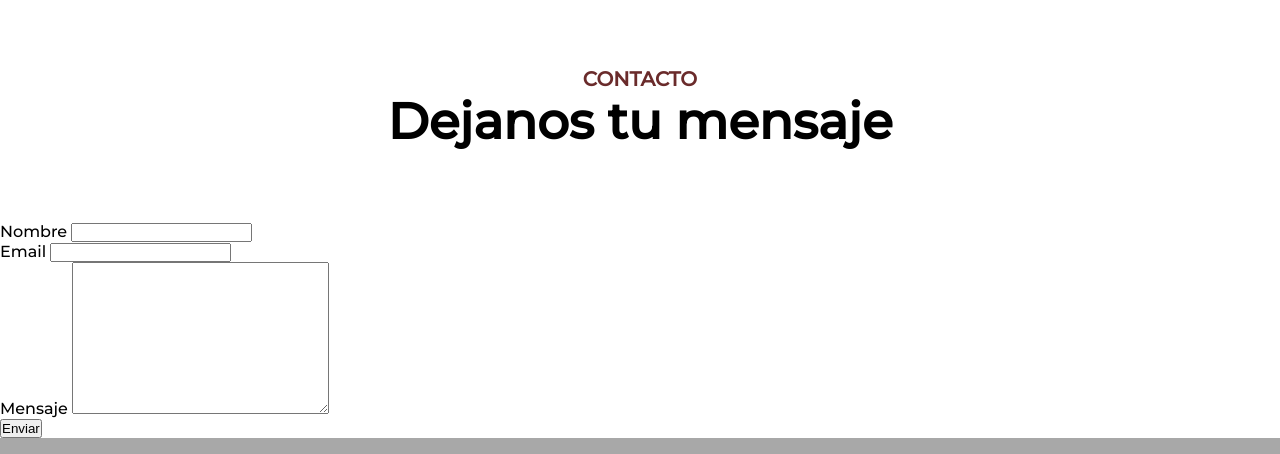
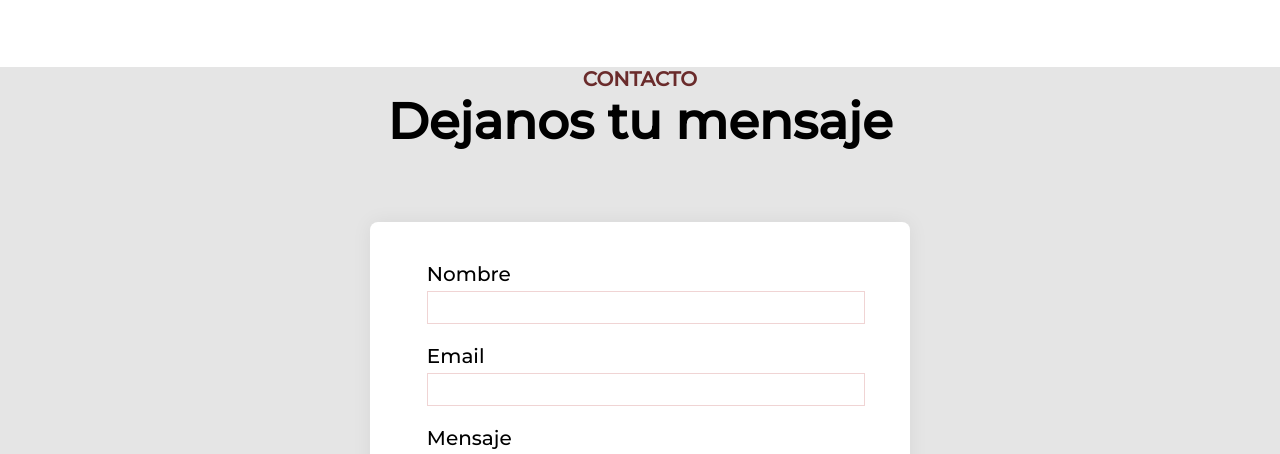
Before and after one commit to JMGarofalo/Red-Beard, a plain HTML site: page index.html in a window 1280 px wide. Shown: the part 2671-3125 px from the top of the page. Drawn offline with Linux system fonts and the light colour scheme.

Commit message:
Update style.css

```diff
--- a/style.css
+++ b/style.css
@@ -1,3 +1,4 @@
+
 @import url('https://fonts.googleapis.com/css2?family=Montserrat:wght@500&family=Playfair+Display+SC:wght@700&display=swap');
 
 * {
@@ -8,6 +9,11 @@
 body {
     font-family: 'Montserrat', sans-serif;
 }
+
+
+
+
+/* HOME */
 
 #home {
     background: linear-gradient(rgba(0,0,0,0.6),#321414), url(img/home.jpg);
@@ -119,7 +125,12 @@ nav ul li a{
     margin-top: 15px;
 }
 
-#nosotros {  /*feature*/
+
+
+
+/* NOSOTROS */
+
+#nosotros {
     width: 100%;
     padding: 70px 0;
 }
@@ -197,6 +208,8 @@ nav ul li a{
 
 
 
+/* SERVICIOS */
+
 #servicios {
     width: 100%;
     padding: 70px 0;
@@ -268,9 +281,90 @@ hr {
     opacity: 1;
 }
 
+
+
+
+/* UBICACION */
+
+
+
+
+
+
+/* CONTACTO */
+
+#contacto {
+    background: #e5e5e5;
+    z-index: 1;
+}
+
+.formulario-box {
+    display: flex;
+    align-items: center;
+    justify-content: center;
+    flex-direction: column;
+    width: 90%;
+    max-width: 500px;
+    margin: 0 auto;
+    padding: 20px;
+    box-shadow: 0px 0px 20px #00000010;
+    background: #ffffff;
+    border-radius: 8px;
+    padding-bottom: 50px;
+    z-index: 2;
+}
+
+.form-group {
+    width: 100%;
+    margin-top: 20px;
+    font-size: 20px;
+}
+
+.form-group input,
+.form-group textarea {
+    width: 100%;
+    padding: 5px;
+    font-size: 18px;
+    border: 1px solid rgba(179, 40, 40, 0.199);
+    margin-top: 5px;
+}
+
+textarea {
+    resize: vertical;
+    font-family: "Montserrat";
+}
+
+button[type="submit"] {
+    font-family: "Montserrat";
+    width: 100%;
+    border: none;
+    outline: none;
+    padding: 20px;
+    font-size: 24px;
+    border-radius: 8px;
+    color: #6a2b2b;
+    text-align: center;
+    cursor: pointer;
+    margin-top: 10px;
+    transition: 0.3s ease background-color;
+}
+
+button[type="submit"]:hover {
+    background-color: #dfdfdf;
+}
+
+
+
+
+/* FOOTER */
+
 #footer {
     padding: 100px 0 20px;
     background: #a8a8a8;
+}
+
+#red-beard {
+    font-family: 'Playfair Display SC', serif;
 }
 
 .footer-row {
@@ -337,17 +431,9 @@ hr {
 
 
 
+/* RESPONSIVE */
 
-
-
-
-
-
-
-
-
-
-@media screen and (max-width: 770px) {
+@media screen and (max-width: 795px) {
 
     .home-text h1{
         font-size: 45px;
@@ -396,3 +482,18 @@ hr {
         font-size: 14px;
     }
 }
+
+
+@media screen and (max-width: 1250px) {
+    .nosotros-det {
+        flex-basis: 100%;
+    }
+
+    .nosotros-img {
+        flex-basis: 100%;
+    }
+
+    .nosotros-img img{
+        width: 60%;
+    }
+}
```
